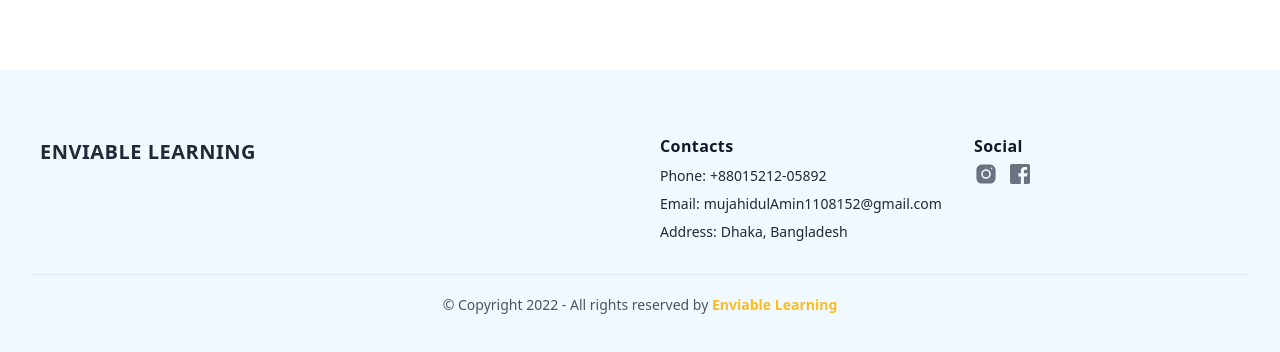
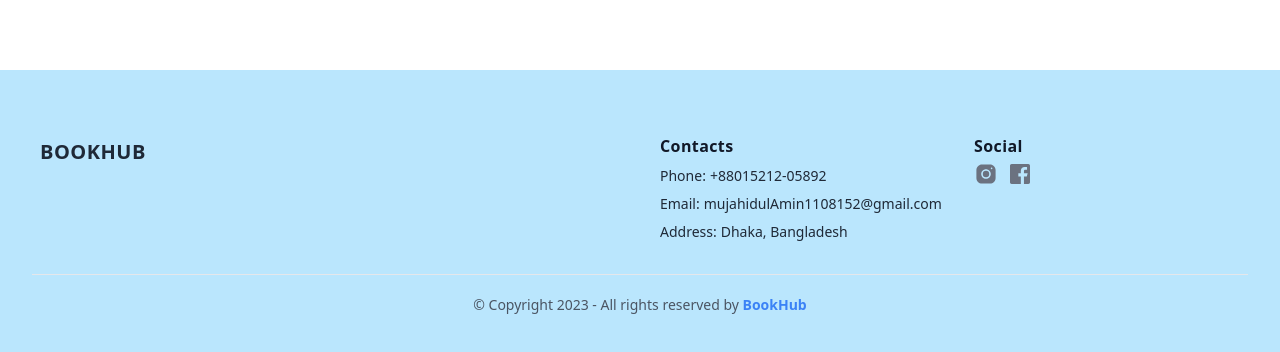
Before and after one commit to mujahidulamin/book-catalog-application-frontend, a React (Vite) app: page / in a window 1280 px wide. Shown: the part 892-1244 px from the top of the page. Built offline with nearby package versions, Linux system fonts and the light colour scheme; no server answers.

Commit message:
footer is added

```diff
--- a/src/components/Footer.tsx
+++ b/src/components/Footer.tsx
@@ -1,22 +1,18 @@
-import { RiFacebookBoxFill, RiInstagramLine } from 'react-icons/ri';
-import { Link } from 'react-router-dom';
+import { Link } from "react-router-dom";
 export default function Footer() {
-  const date = new Date();
-  const year = date.getFullYear();
-
   return (
-    <div className=" bg-sky-50 px-4 pt-16 mx-auto sm:max-w-xl md:max-w-full md:px-24 lg:px-8">
+    <div className=" bg-sky-200 px-4 pt-16 mx-auto sm:max-w-xl md:max-w-full md:px-24 lg:px-8">
       <div className="grid gap-10 row-gap-6 mb-8 sm:grid-cols-2 lg:grid-cols-4">
         <div className="sm:col-span-2">
           <Link
-            to='/'
-            aria-label='Enviable Learning'
-            title='Enviable Learning'
-            className='inline-flex items-center'
+            to="/"
+            aria-label="Enviable Learning"
+            title="Enviable Learning"
+            className="inline-flex items-center"
           >
-            <img className='img' src= {''} alt="" />
-            <span className='ml-2 text-xl font-bold tracking-wide text-gray-800 uppercase'>
-            Enviable Learning
+            <img src={""} alt="" />
+            <span className="ml-2 text-xl font-bold tracking-wide text-gray-800 uppercase">
+              BookHub
             </span>
           </Link>
         </div>
@@ -75,7 +71,7 @@ export default function Footer() {
               </svg>
             </a>
             <a
-              href='/'
+              href="/"
               className="text-gray-500 transition-colors duration-300 hover:text-deep-purple-accent-400"
             >
               <svg viewBox="0 0 24 24" fill="currentColor" className="h-5">
@@ -87,7 +83,8 @@ export default function Footer() {
       </div>
       <div className="pt-5 pb-10 border-t lg:flex-row">
         <p className="text-sm text-gray-600 text-center">
-          © Copyright 2022 - All rights reserved by <span className="text-warning font-bold">Enviable Learning</span>
+          © Copyright 2023 - All rights reserved by{" "}
+          <span className="text-blue-500 font-bold">BookHub</span>
         </p>
       </div>
     </div>
```
